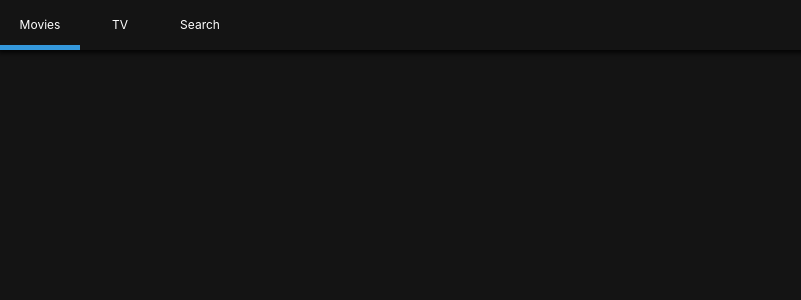
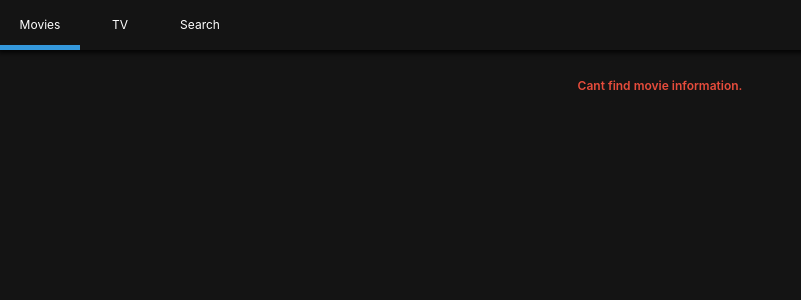
Before and after one commit to seongguk92/ReactExample, a React (Create React App) app in the folder nomflix/: page / in a window 1280 px wide. Shown: the top 300 px of the page, without its empty margins (0-801 px from the left). Built offline with nearby package versions, Linux system fonts and the light colour scheme; no server answers; the HTML template or start-up script is replaced by a standard one.

Commit message:
#6.4 Message Component

```diff
--- /dev/null
+++ b/nomflix/src/Components/Error.js
@@ -0,0 +1,28 @@
+import React from "react";
+import PropTypes from "prop-types";
+import styled from "styled-components";
+
+const Container = styled.div`
+    width: 100vw;
+    display:flex;
+    justify-content: center;
+`;
+
+const Text = styled.span`
+    color:#e74c3c;
+    font-weight: 600;
+`;
+
+const Error = ({ text }) => (
+    <Container>
+        <Text>
+            {text}
+        </Text>
+    </Container>
+);
+
+Error.propTypes = {
+    text: PropTypes.string.isRequired
+};
+
+export default Error;
--- a/nomflix/src/Routes/Detail/DetailPresenter.js
+++ b/nomflix/src/Routes/Detail/DetailPresenter.js
@@ -4,7 +4,7 @@ import styled from "styled-components"
 
 const DetailPresenter = (result, loading, error) => null;
 
-DetailPresenter.prototype = {
+DetailPresenter.propTypes = {
     result: PropTypes.object,
     loading: PropTypes.bool.isRequired,
     error: PropTypes.string
--- a/nomflix/src/Routes/Home/HomeContainer.js
+++ b/nomflix/src/Routes/Home/HomeContainer.js
@@ -1,5 +1,5 @@
 import React from "react";
-import HomePresenter from "./HomePresenter"
+import HomePresenter from "./HomePresenter";
 import { moviesApi } from "api";
 
 export default class extends React.Component {
@@ -37,7 +37,7 @@ export default class extends React.Component {
 
     render() {
         const { nowPlaying, popular, upcoming, error, loading } = this.state;
-        console.log(this.state);
+        //console.log(this.state);
         return (
             <HomePresenter
                 nowPlaying={nowPlaying}
--- a/nomflix/src/Routes/Home/HomePresenter.js
+++ b/nomflix/src/Routes/Home/HomePresenter.js
@@ -1,52 +1,54 @@
 import React from "react";
 import PropTypes from "prop-types"
-import styled from "styled-components"
-import Section from "Components/Section";
-import Loader from "Components/Loader";
+import styled from "styled-components";
+import Section from "../../Components/Section";
+import Loader from "../../Components/Loader";
+import Error from "../../Components/Error";
 
 const Container = styled.div`
     padding:0px 20px;
 `;
 
 
-const HomePresenter = ({ nowPlaying, popular, upcoming, loading, error }) =>
+const HomePresenter = ({ nowPlaying, popular, upcoming, error, loading }) =>
     loading ? (
         <Loader />
     ) : (
         <Container>
-            {nowPlaying && nowPlaying.length > 0 &&
+            {nowPlaying && nowPlaying.length > 0 && (
                 <Section title="Now Playing">
                     {nowPlaying.map
                         (movie => (
                             <span key={movie.id}>{movie.title}</span>
                         ))}
                 </Section>
-            }
-            {upcoming && upcoming.length > 0 &&
+            )}
+            {upcoming && upcoming.length > 0 && (
                 <Section title="Upcoming movies">
                     {upcoming.map
                         (movie => (
                             <span key={movie.id}>{movie.title}</span>
                         ))}
                 </Section>
-            }
-            {popular && popular.length > 0 &&
+            )}
+            {popular && popular.length > 0 && (
                 <Section title="Popular movies">
                     {popular.map
                         (movie => (
                             <span key={movie.id}>{movie.title}</span>
                         ))}
                 </Section>
-            }
+            )}
+            {error && <Error text={error} />}
         </Container>
     );
 
-HomePresenter.prototype = {
+HomePresenter.propTypes = {
     nowPlaying: PropTypes.array,
     popular: PropTypes.array,
     upcoming: PropTypes.array,
-    loading: PropTypes.bool.isRequired,
-    error: PropTypes.string
+    error: PropTypes.string,
+    loading: PropTypes.bool.isRequired
 }
 
 export default HomePresenter;
--- a/nomflix/src/Routes/Search/SearchContainer.js
+++ b/nomflix/src/Routes/Search/SearchContainer.js
@@ -60,9 +60,9 @@ export default class extends React.Component {
             <SearchPresenter
                 movieResults={movieResults}
                 tvResults={tvResults}
+                searchTerm={searchTerm}
                 loading={loading}
                 error={error}
-                searchTerm={searchTerm}
                 handleSubmit={this.handleSubmit}
                 updateTerm={this.updateTerm}
             />
--- a/nomflix/src/Routes/Search/SearchPresenter.js
+++ b/nomflix/src/Routes/Search/SearchPresenter.js
@@ -1,8 +1,9 @@
 import React from "react";
 import PropTypes from "prop-types";
 import styled from "styled-components";
-import Loader from "Components/Loader";
-import Section from "Components/Section";
+import Loader from "../../Components/Loader";
+import Section from "../../Components/Section";
+import Error from "../../Components/Error";
 
 const Container = styled.div`
     padding: 0px 20px;
@@ -53,17 +54,18 @@ const SearchPresenter = ({
                             ))}
                         </Section>
                     )}
+                    {error && <Error text={error} />}
                 </>
             )
         }
     </Container>
 );
-SearchPresenter.prototype = {
+SearchPresenter.propTypes = {
     movieResults: PropTypes.array,
     tvResults: PropTypes.array,
+    searchTerm: PropTypes.string,
     loading: PropTypes.bool.isRequired,
     error: PropTypes.string,
-    searchTerm: PropTypes.array,
     handleSubmit: PropTypes.func.isRequired,
     updateTerm: PropTypes.func.isRequired
 }
--- a/nomflix/src/Routes/TV/TVPresenter.js
+++ b/nomflix/src/Routes/TV/TVPresenter.js
@@ -1,8 +1,9 @@
 import React from "react";
 import PropTypes from "prop-types"
 import styled from "styled-components"
-import Section from "Components/Section";
-import Loader from "Components/Loader";
+import Section from "../../Components/Section";
+import Loader from "../../Components/Loader";
+import Error from "../../Components/Error";
 
 const Container = styled.div`
     padding: 0px 20px;
@@ -13,25 +14,26 @@ const TVPresenter = ({ topRated, popular, airingToday, loading, error }) =>
         <Loader />
     ) : (
         <Container>
-            {topRated && topRated.length > 0 &&
+            {topRated && topRated.length > 0 && (
                 <Section title="Top Rated Shows">
                     {topRated.map(show => show.name)}
                 </Section>
-            }
-            {popular && popular.length > 0 &&
+            )}
+            {popular && popular.length > 0 && (
                 <Section title="Popular Shows">
                     {popular.map(show => show.name)}
                 </Section>
-            }
-            {airingToday && airingToday.length > 0 &&
+            )}
+            {airingToday && airingToday.length > 0 && (
                 <Section title="AiringToday Shows">
                     {airingToday.map(show => show.name)}
                 </Section>
-            }
+            )}
+            {error && <Error text={error} />}
         </Container>
     );
 
-TVPresenter.prototype = {
+TVPresenter.propTypes = {
     topRated: PropTypes.array,
     popular: PropTypes.array,
     airingToday: PropTypes.array,
```
